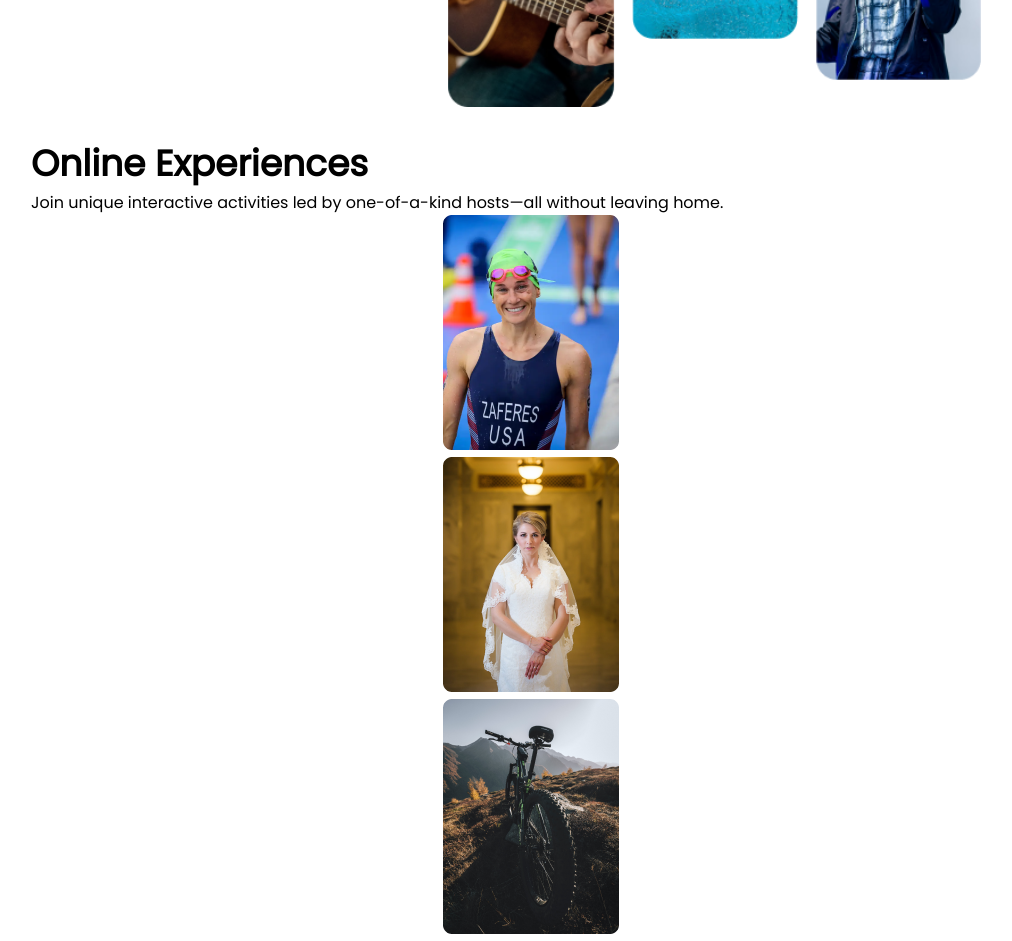
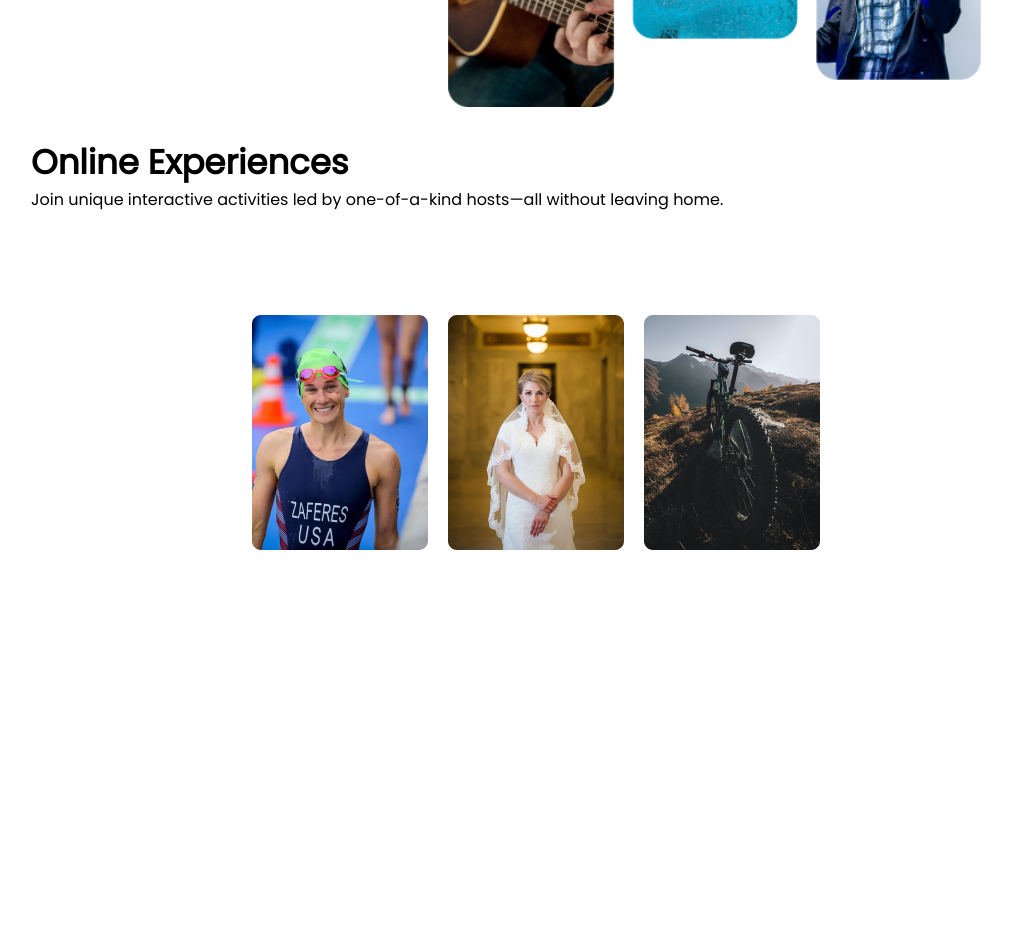
Before and after one commit to choMatt/AirBnb-Clone, a React (Vite) app: page / in a window 1280 px wide. Shown: the part 520-1461 px from the top of the page, without its empty margins (109-1121 px from the left). After the commit the page ends 1132 px from the top, so only its background shows below. Built offline with nearby package versions, Linux system fonts and the light colour scheme.

Commit message:
added styling to the courses section

```diff
--- a/src/App.css
+++ b/src/App.css
@@ -22,6 +22,7 @@ a {
 
 img {
   border-style: none;
+  width: 100%;
 }
 
 button,
@@ -66,7 +67,7 @@ main{
   display: flex;
   align-items: center;
   flex-direction: column;
-  /* border: 2px solid  red; */
+  gap:40px;
 }
 
 /* Header */
@@ -87,9 +88,9 @@ main{
 /* Hero */
 
 .Hero{
+  width: 90%; max-width: 1000px;
   display: flex; flex-direction: column;
   align-items: center;
-  width: 90%; max-width: 1000px;
   font-family: var(--ff-main);
 }
 
@@ -100,7 +101,7 @@ main{
 }
 
 .Hero__title{
-  font-size:  var(--fs-title);
+  font-size:  2.12rem;
 }
 
 .Hero__subtitle{
@@ -112,3 +113,78 @@ main{
 .Hero__subtitle{
   align-self: flex-start;
 }
+
+/* Courses/Cards */
+
+.course-section{
+  position: relative;
+  width: 95%; max-width: 1000px;
+}
+
+.courses{
+  height: 360px;
+  display: flex;
+  align-items: center;
+  gap:20px;
+  overflow-x: auto;
+  padding-left: 10px;
+}
+
+.card{
+  display: flex;
+  flex-direction: column;
+  align-items: center;
+  cursor: pointer;
+  transition: all 200ms ease-in-out;
+}
+
+.card:hover{
+  transform: scale(1.03);
+}
+
+.courses::after{
+  content: "";
+  display: block;
+  position: absolute;
+  top: 0;
+  right: 0;
+  bottom: 1.25rem;
+  width: 2.1rem;
+  background-image: linear-gradient(90deg,rgba(0,0,255,0),rgb(255, 255, 255));
+}
+
+.card__cover-img{
+  width: 176px; height: 235px
+}
+
+.card__star-icon{
+  width: 14px; height: 14px;
+}
+
+.card__information{
+  width: 186px;
+  font-size: 0.75rem;
+  font-family: var(--ff-main);
+  align-self: flex-start;
+}
+
+.card__title{
+  padding: 4px 0px;
+}
+
+/* Courses scroolbar */
+
+.courses::-webkit-scrollbar-track{
+  -webkit-box-shadow: inset 0 0 6px rgba(0,0,0,0.3);
+	background-color: #F5F5F5;
+}
+
+.courses::-webkit-scrollbar{
+  height: 6px;
+	background-color: #F5F5F5;
+}
+
+.courses::-webkit-scrollbar-thumb{
+	background-color: #000000;
+	border: 1px solid #555
+}
```
